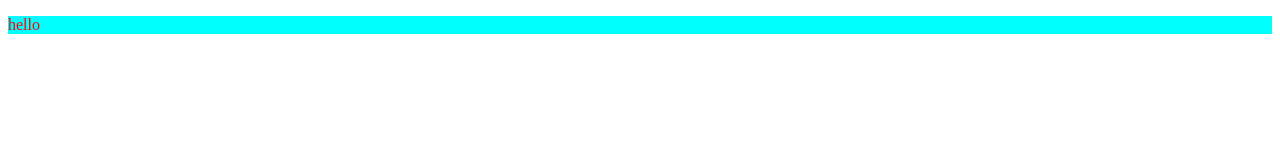
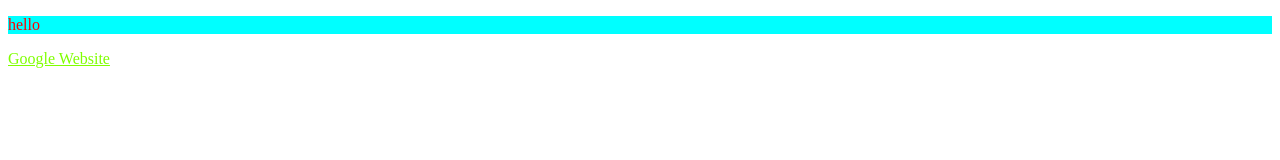
Before and after one commit to AryanTijare/DevOps, a plain HTML site: page index.html in a window 1280 px wide. Drawn offline with Linux system fonts and the light colour scheme.

Commit message:
A link added

```diff
--- a/index.html
+++ b/index.html
@@ -8,5 +8,6 @@
 </head>
 <body>
     <p>hello</p>
+    <a href="google.com">Google Website</a>
 </body>
 </html>
--- a/style.css
+++ b/style.css
@@ -2,3 +2,7 @@ p{
   background-color: aqua;
   color: red;
 }
+a{
+  color:chartreuse;
+  text-underline-position: below;
+}
```
